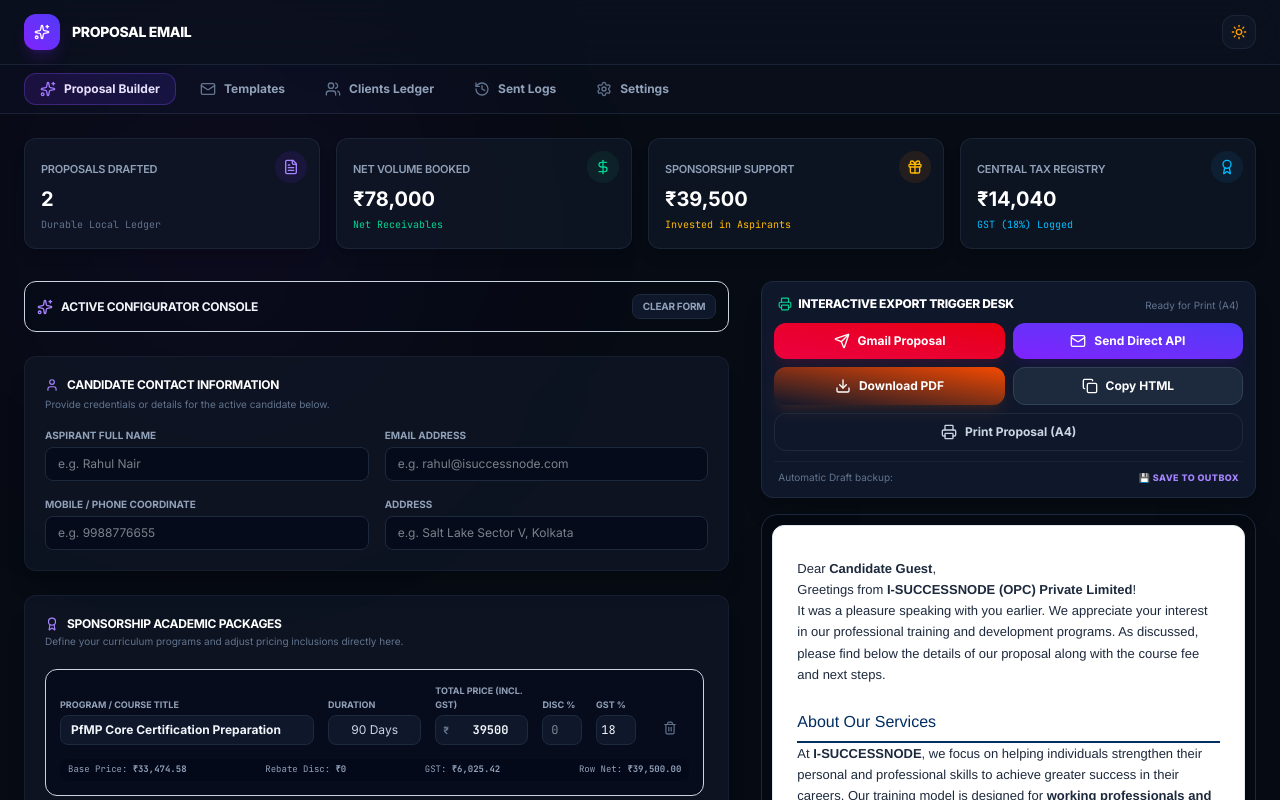
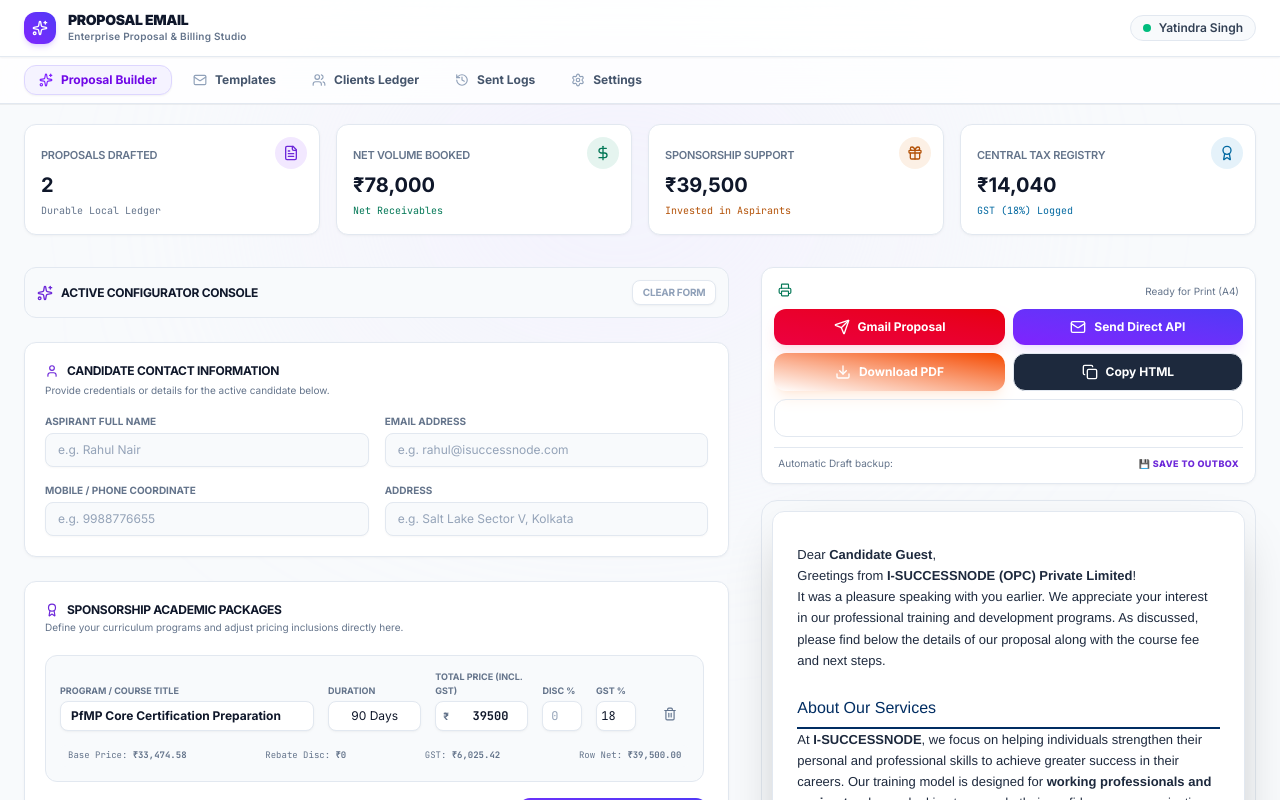
Before and after one commit to kabirhaldar4444-a11y/FINAL-PROPOSAL-EMAIL-, a React (Vite) app: page / in a window 1280 px wide. Shown: the top 800 px of the page. Built offline with nearby package versions, Linux system fonts and the light colour scheme.

Commit message:
feat: switch to premium white theme and remove admission form link from proposal

```diff
--- a/server.ts
+++ b/server.ts
@@ -262,7 +262,6 @@
 <h3 style="margin-top: 28px; color: #002d62; border-bottom: 2px solid #002d62; padding-bottom: 6px; font-size: 16px;">Next Steps</h3>
 <ol style="padding-left: 20px; font-size: 13px; line-height: 1.8; margin-top: 10px;">
   <li style="margin-bottom: 4px;">Review this proposal and confirm your enrollment.</li>
-  <li style="margin-bottom: 4px;">Fill out this admission form: <a href="https://www.isuccessnode.in/admission" style="color: #4f46e5; text-decoration: underline; font-weight: 500;">https://www.isuccessnode.in/admission</a></li>
   <li style="margin-bottom: 4px;">Proceed with payment using your preferred payment method.</li>
   <li style="margin-bottom: 4px;">Receive your onboarding details and personalized session schedule within 24 working hours of payment confirmation.</li>
 </ol>
--- a/src/App.tsx
+++ b/src/App.tsx
@@ -1,13 +1,8 @@
-/**
- * @license
- * SPDX-License-Identifier: Apache-2.0
- */
-
 import { useState, useEffect } from 'react';
 import { motion, AnimatePresence } from 'motion/react';
 import {
-  LogOut, Shield, User as UserIcon, Sparkles, CheckCircle2, AlertCircle, X, HelpCircle, Sun, Moon,
-  Layout, Users, History, Settings, Mail
+  Sparkles, CheckCircle2, AlertCircle, X,
+  Users, History, Settings, Mail
 } from 'lucide-react';
 import { User, UserRole } from './types';
 import UnifiedMailer from './components/UnifiedMailer';
@@ -32,8 +27,6 @@
     role: UserRole.ADMIN,
     createdAt: new Date().toISOString()
   });
-  const [token, setToken] = useState<string | null>('mock_token_admin');
-  const [bootstrapping, setBootstrapping] = useState(false);
 
   // Tab State
   const [activeTab, setActiveTab] = useState<'proposal' | 'templates' | 'customers' | 'logs' | 'settings'>('proposal');
@@ -62,12 +55,6 @@
     { id: 'settings', label: 'Settings', icon: Settings },
   ];
 
-  // Theme status
-  const [theme, setTheme] = useState<'dark' | 'light'>(() => {
-    const saved = localStorage.getItem('invoice_theme');
-    return (saved === 'light' || saved === 'dark') ? saved : 'dark';
-  });
-
   // Toast notifications hub state
   const [toasts, setToasts] = useState<Toast[]>([]);
 
@@ -86,57 +73,39 @@
     setToasts(prev => prev.filter(t => t.id !== id));
   };
 
-  const toggleTheme = () => {
-    const newTheme = theme === 'dark' ? 'light' : 'dark';
-    setTheme(newTheme);
-    localStorage.setItem('invoice_theme', newTheme);
-    notify(`Switched to ${newTheme === 'dark' ? 'Dark' : 'Light'} Mode`, 'success');
-  };
-
   const handleLogout = () => {
     notify('Sign Out is disabled on this build.', 'error');
   };
 
-  // Login flow bypassed since authentication is disabled
+  return (
+    <div className="min-h-screen bg-[#f8fafc] text-slate-900 relative overflow-x-hidden font-sans antialiased">
 
-  return (
-    <div className={`min-h-screen bg-app-bg text-app-text relative overflow-x-hidden font-sans transition-all duration-300 ${theme === 'light' ? 'light-theme' : 'dark-theme'}`}>
-
-      {/* Background radial glowing gradients */}
-      <div className="absolute top-0 left-0 w-[450px] h-[450px] rounded-full bg-violet-600/5 blur-[120px] pointer-events-none" />
-      <div className="absolute bottom-0 right-0 w-[550px] h-[550px] rounded-full bg-indigo-600/5 blur-[140px] pointer-events-none" />
+      {/* Background subtle glowing radial ambient lights */}
+      <div className="absolute top-0 left-1/4 w-[600px] h-[400px] rounded-full bg-violet-100/40 blur-[130px] pointer-events-none" />
+      <div className="absolute bottom-10 right-1/4 w-[600px] h-[450px] rounded-full bg-indigo-100/40 blur-[140px] pointer-events-none" />
 
       {/* COMPACT MAIN HEADER LAYER */}
-      <header className="sticky top-0 z-40 bg-app-header-bg/85 backdrop-blur-xl border-b border-card-border px-4 lg:px-6 py-3.5 flex items-center justify-between no-print transition-all duration-300">
+      <header className="sticky top-0 z-40 bg-white/90 backdrop-blur-xl border-b border-slate-200/90 px-4 lg:px-6 py-3 flex items-center justify-between no-print shadow-xs transition-all duration-200">
         <div className="flex items-center gap-3">
-          <div className="w-9 h-9 rounded-xl bg-gradient-to-tr from-violet-600 to-indigo-600 flex items-center justify-center shadow-lg shadow-violet-600/20">
-            <Sparkles className="w-4 h-4 text-white animate-pulse" />
+          <div className="w-8 h-8 rounded-xl bg-gradient-to-tr from-violet-600 to-indigo-600 flex items-center justify-center shadow-md shadow-violet-500/20">
+            <Sparkles className="w-4 h-4 text-white" />
           </div>
           <div>
-            <h1 className="text-sm font-black tracking-tight text-title-color leading-none uppercase">Proposal Email</h1>
+            <h1 className="text-sm font-black tracking-tight text-slate-900 leading-none uppercase">Proposal Email</h1>
+            <p className="text-[10px] text-slate-500 font-semibold tracking-wide mt-0.5">Enterprise Proposal & Billing Studio</p>
           </div>
         </div>
 
-        <div className="flex items-center gap-3">
-
-          <button
-            onClick={toggleTheme}
-            className="p-2 bg-card-bg hover:bg-hover-bg border border-card-border text-title-color rounded-xl flex items-center justify-center cursor-pointer transition-colors"
-            title={theme === 'dark' ? 'Switch to Light Mode' : 'Switch to Dark Mode'}
-          >
-            {theme === 'dark' ? (
-              <Sun className="w-4 h-4 text-amber-500" />
-            ) : (
-              <Moon className="w-4 h-4 text-violet-600" />
-            )}
-          </button>
-
-          {/* Sign Out disabled */}
+        <div className="flex items-center gap-2.5">
+          <div className="hidden sm:flex items-center gap-2 px-3 py-1 bg-slate-50 border border-slate-200 rounded-full text-xs font-semibold text-slate-700">
+            <span className="w-2 h-2 rounded-full bg-emerald-500 animate-pulse" />
+            <span>{user?.name || 'Administrator'}</span>
+          </div>
         </div>
       </header>
 
       {/* NAVIGATION TABS BAR */}
-      <div className="bg-app-header-bg/60 border-b border-card-border px-4 lg:px-6 py-2 no-print flex items-center justify-start overflow-x-auto gap-2 scrollbar-none">
+      <div className="bg-white/80 backdrop-blur-md border-b border-slate-200 px-4 lg:px-6 py-2 no-print flex items-center justify-start overflow-x-auto gap-1.5 scrollbar-none shadow-2xs">
         {tabs.map((tab) => {
           const Icon = tab.icon;
           const isActive = activeTab === tab.id;
@@ -144,20 +113,13 @@
             <button
               key={tab.id}
               onClick={() => setActiveTab(tab.id as any)}
-              className={`relative px-4 py-2 rounded-xl text-xs font-bold flex items-center gap-2 cursor-pointer transition-all ${
+              className={`relative px-3.5 py-1.5 rounded-xl text-xs font-bold flex items-center gap-2 cursor-pointer transition-all duration-150 ${
                 isActive
-                  ? 'text-white'
-                  : 'text-slate-400 hover:text-slate-200'
+                  ? 'text-violet-700 bg-violet-50 border border-violet-200 shadow-xs'
+                  : 'text-slate-600 hover:text-slate-900 hover:bg-slate-100/70 border border-transparent'
               }`}
             >
-              {isActive && (
-                <motion.div
-                  layoutId="activeTabIndicator"
-                  className="absolute inset-0 bg-gradient-to-r from-violet-600/15 to-indigo-600/15 border border-violet-500/30 rounded-xl"
-                  transition={{ type: 'spring', stiffness: 380, damping: 30 }}
-                />
-              )}
-              <Icon className={`w-4 h-4 ${isActive ? 'text-violet-400' : 'text-slate-500'}`} />
+              <Icon className={`w-3.5 h-3.5 ${isActive ? 'text-violet-600' : 'text-slate-400'}`} />
               <span>{tab.label}</span>
             </button>
           );
@@ -165,18 +127,18 @@
       </div>
 
       {/* COCKPIT CORE MAIN WORKSPACE */}
-      <main className="w-full max-w-full px-4 lg:px-6 py-6 pb-16 relative z-10 transition-all duration-300">
+      <main className="w-full max-w-full px-4 lg:px-6 py-5 pb-16 relative z-10">
         <AnimatePresence mode="wait">
           <motion.div
             key={activeTab}
-            initial={{ opacity: 0, y: 10 }}
+            initial={{ opacity: 0, y: 6 }}
             animate={{ opacity: 1, y: 0 }}
-            exit={{ opacity: 0, y: -10 }}
-            transition={{ duration: 0.15 }}
+            exit={{ opacity: 0, y: -6 }}
+            transition={{ duration: 0.12 }}
           >
             {activeTab === 'proposal' && (
               <UnifiedMailer
-                theme={theme}
+                theme="light"
                 onNotify={notify}
                 user={user}
                 onLogout={handleLogout}
@@ -221,15 +183,22 @@
               initial={{ opacity: 0, scale: 0.95, y: -10 }}
               animate={{ opacity: 1, scale: 1, y: 0 }}
               exit={{ opacity: 0, scale: 0.95, y: -10 }}
-              className={`p-4 rounded-xl border pointer-events-auto flex items-start gap-3 shadow-2xl backdrop-blur-md ${
+              className={`p-3.5 rounded-xl border pointer-events-auto flex items-start gap-3 shadow-xl backdrop-blur-md ${
                 t.type === 'success'
-                  ? 'bg-emerald-500/10 border-emerald-550/25 text-emerald-400 animate-none'
-                  : 'bg-rose-500/10 border-rose-550/25 text-rose-400 animate-none'
+                  ? 'bg-emerald-50/95 border-emerald-200 text-emerald-900'
+                  : 'bg-rose-50/95 border-rose-200 text-rose-900'
               }`}
             >
-              {t.type === 'success' ? <CheckCircle2 className="w-5 h-5 flex-shrink-0 mt-0.5 text-emerald-400" /> : <AlertCircle className="w-5 h-5 flex-shrink-0 mt-0.5 text-rose-400" />}
-              <p className="text-xs font-semibold select-none pr-4 leading-relaxed text-slate-100">{t.message}</p>
-              <button onClick={() => handleRemoveToast(t.id)} className="text-slate-500 hover:text-white text-xs block cursor-pointer select-none">
+              {t.type === 'success' ? (
+                <CheckCircle2 className="w-4 h-4 flex-shrink-0 mt-0.5 text-emerald-600" />
+              ) : (
+                <AlertCircle className="w-4 h-4 flex-shrink-0 mt-0.5 text-rose-600" />
+              )}
+              <p className="text-xs font-semibold select-none pr-3 leading-relaxed text-slate-800">{t.message}</p>
+              <button
+                onClick={() => handleRemoveToast(t.id)}
+                className="text-slate-400 hover:text-slate-700 text-xs block cursor-pointer select-none ml-auto"
+              >
                 <X className="w-3.5 h-3.5" />
               </button>
             </motion.div>
--- a/src/index.css
+++ b/src/index.css
@@ -1,30 +1,10 @@
-@import url('https://fonts.googleapis.com/css2?family=Inter:wght@300;400;500;600;700;800&family=JetBrains+Mono:wght@400;500;700&display=swap');
+@import url('https://fonts.googleapis.com/css2?family=Inter:wght@300;400;500;600;700;800;900&family=JetBrains+Mono:wght@400;500;600;700&display=swap');
 @import "tailwindcss";
 
 :root {
-  --app-bg: #070b13;
-  --app-text: #cbd5e1;
-  --app-header-bg: rgba(13, 19, 34, 0.85);
-  --card-bg: rgba(17, 24, 39, 0.75);
-  --card-border: rgba(30, 41, 59, 0.8);
-  --input-bg: rgba(2, 6, 23, 0.6);
-  --input-border: rgba(30, 41, 59, 0.8);
-  --input-text: #f8fafc;
-  --title-color: #ffffff;
-  --muted-text: #94a3b8;
-  --panel-bg: rgba(2, 6, 23, 0.2);
-  --panel-border: rgba(30, 41, 59, 0.8);
-  --hover-bg: rgba(30, 41, 59, 0.4);
-  --modal-bg: #111827;
-  --border-subtle: rgba(30, 41, 59, 0.5);
-  --text-active: #ffffff;
-  --bg-active: rgba(99, 102, 241, 0.1);
-}
-
-.light-theme {
   --app-bg: #f8fafc;
-  --app-text: #1e293b;
-  --app-header-bg: rgba(255, 255, 255, 0.9);
+  --app-text: #0f172a;
+  --app-header-bg: rgba(255, 255, 255, 0.95);
   --card-bg: #ffffff;
   --card-border: #e2e8f0;
   --input-bg: #ffffff;
@@ -37,36 +17,47 @@
   --hover-bg: #f1f5f9;
   --modal-bg: #ffffff;
   --border-subtle: #e2e8f0;
-  --text-active: #0f172a;
+  --text-active: #4f46e5;
   --bg-active: rgba(99, 102, 241, 0.08);
+}
 
-  /* Deep nested utility class overrides for perfect backwards compatibility */
-  p, span, h1, h2, h3, h4, h5, h6, div, label, dt, dd, th, td, select, input, textarea, button, a {
+body {
+  background-color: var(--app-bg);
+  color: var(--app-text);
+  font-family: var(--font-sans);
+  -webkit-font-smoothing: antialiased;
+  -moz-osx-font-smoothing: grayscale;
+}
+
+/* Base typography & elements for pristine light theme */
+p, span, h1, h2, h3, h4, h5, h6, div, label, dt, dd, th, td, select, input, textarea, a {
   &.text-white, &.text-slate-100, &.text-slate-50 {
-      color: #0f172a !important;
+    color: #0f172a;
   }
   &.text-slate-200 {
-      color: #1e293b !important;
+    color: #1e293b;
   }
   &.text-slate-300 {
-      color: #334155 !important;
+    color: #334155;
   }
   &.text-slate-400 {
-      color: #475569 !important;
+    color: #64748b;
   }
   &.text-slate-500 {
-      color: #64748b !important;
+    color: #64748b;
   }
   &.text-slate-600 {
-      color: #475569 !important;
+    color: #475569;
   }
   &.text-slate-700 {
-      color: #334155 !important;
+    color: #334155;
   }
 }
 
-  /* Keep text white on dark background components in light theme */
-  .bg-violet-600, .bg-violet-600\/90, .bg-indigo-600, .bg-gradient-to-r, .bg-gradient-to-tr, .bg-violet-750, .bg-violet-800, .bg-slate-950, .bg-emerald-600, .bg-rose-600 {
+/* Keep text white on colored buttons, gradient headers, and badges */
+.bg-violet-600, .bg-violet-600\/90, .bg-indigo-600, .bg-indigo-700, .bg-violet-700,
+.bg-gradient-to-r, .bg-gradient-to-tr, .bg-violet-750, .bg-violet-800,
+.bg-emerald-600, .bg-rose-600, .bg-amber-600, .bg-blue-600, .bg-slate-900:has(button) {
   p, span, h1, h2, h3, h4, h5, h6, div, label, button, a, svg {
     &.text-white, &.text-slate-100, &.text-slate-50, &.text-slate-200, &.text-slate-300 {
       color: #ffffff !important;
@@ -74,65 +65,93 @@
   }
 }
 
-  /* Create Template button custom high-contrast style for light-theme */
-  button.bg-violet-600\/30 {
-    background-color: #f3e8ff !important;
-    color: #7e22ce !important;
-    border-color: #c084fc !important;
+/* Specific solid primary action buttons keep pure white text */
+button[class*="bg-violet-600"],
+button[class*="bg-indigo-600"],
+button[class*="bg-emerald-600"],
+button[class*="bg-rose-600"],
+button[class*="from-violet-600"],
+button[class*="from-indigo-600"],
+a[class*="bg-violet-600"],
+a[class*="bg-indigo-600"] {
+  color: #ffffff !important;
+  * {
+    color: #ffffff !important;
   }
-  button.bg-violet-600\/30:hover {
-    background-color: #7e22ce !important;
-    color: #ffffff !important;
-    border-color: #7e22ce !important;
 }
 
-  /* Structural Panel backgrounds */
-  .bg-\[\#111827\]\/75, .bg-\[\#111827\]\/70, .bg-\[\#111827\], .bg-slate-900, .bg-slate-900\/40, .bg-slate-900\/60, .bg-slate-900\/75 {
-    background-color: #ffffff !important;
-    border-color: #cbd5e1 !important;
+/* High-contrast action button accents */
+button.bg-violet-600\/30, button.bg-violet-600\/20 {
+  background-color: #f5f3ff !important;
+  color: #6d28d9 !important;
+  border-color: #ddd6fe !important;
+}
+button.bg-violet-600\/30:hover, button.bg-violet-600\/20:hover {
+  background-color: #6d28d9 !important;
+  color: #ffffff !important;
+  border-color: #6d28d9 !important;
 }
 
-  .bg-slate-950\/20, .bg-slate-950\/30, .bg-slate-950\/40, .bg-slate-950\/45, .bg-slate-950\/60 {
-    background-color: #f1f5f9 !important;
-    border-color: #cbd5e1 !important;
+/* Structural Card & Panel backgrounds */
+.bg-\[\#111827\]\/75, .bg-\[\#111827\]\/70, .bg-\[\#111827\],
+.bg-slate-900, .bg-slate-900\/40, .bg-slate-900\/60, .bg-slate-900\/75, .bg-slate-900\/30, .bg-slate-900\/50, .bg-slate-900\/20 {
+  background-color: #ffffff !important;
+  border-color: #e2e8f0 !important;
+  box-shadow: 0 1px 3px 0 rgba(0, 0, 0, 0.04), 0 1px 2px -1px rgba(0, 0, 0, 0.04);
+}
+
+.bg-slate-950\/20, .bg-slate-950\/30, .bg-slate-950\/40, .bg-slate-950\/45, .bg-slate-950\/60, .bg-slate-950 {
+  background-color: #f8fafc !important;
+  border-color: #e2e8f0 !important;
 }
 
 /* Border color transformations */
-  .border-slate-800, .border-slate-800\/30, .border-slate-800\/60, .border-slate-800\/80, .border-slate-850, .border-slate-850\/60, .border-slate-850\/80 {
+.border-slate-800, .border-slate-800\/30, .border-slate-800\/60, .border-slate-800\/80,
+.border-slate-850, .border-slate-850\/50, .border-slate-850\/60, .border-slate-850\/80, .border-slate-700 {
   border-color: #e2e8f0 !important;
 }
 
-  /* Form entry components */
+/* Form entry inputs, selects, and textareas */
 input, select, textarea {
   background-color: #ffffff !important;
   border-color: #cbd5e1 !important;
   color: #0f172a !important;
+  box-shadow: 0 1px 2px 0 rgba(0, 0, 0, 0.03);
 }
 input:focus, select:focus, textarea:focus {
   border-color: #6366f1 !important;
   outline: none !important;
-    --tw-ring-color: rgba(99, 102, 241, 0.2);
+  box-shadow: 0 0 0 3px rgba(99, 102, 241, 0.15) !important;
 }
 input::placeholder, textarea::placeholder {
   color: #94a3b8 !important;
 }
 
-  /* Badge colors */
-  .bg-violet-500\/10 {
-    background-color: rgba(139, 92, 246, 0.1) !important;
-    color: #5b21b6 !important;
+/* Badges & Status Pill Indicators */
+.bg-violet-500\/10, .bg-violet-500\/15 {
+  background-color: #f5f3ff !important;
+  color: #6d28d9 !important;
+  border-color: #ddd6fe !important;
 }
-  .bg-emerald-500\/10 {
-    background-color: rgba(16, 185, 129, 0.1) !important;
-    color: #065f46 !important;
+.bg-emerald-500\/10, .bg-emerald-500\/15 {
+  background-color: #ecfdf5 !important;
+  color: #047857 !important;
+  border-color: #a7f3d0 !important;
 }
-  .bg-rose-550\/10, .bg-rose-500\/10 {
-    background-color: rgba(244, 63, 94, 0.1) !important;
-    color: #9f1239 !important;
+.bg-rose-550\/10, .bg-rose-500\/10, .bg-rose-500\/15 {
+  background-color: #fff1f2 !important;
+  color: #be123c !important;
+  border-color: #fecdd3 !important;
 }
-  .bg-amber-500\/10 {
-    background-color: rgba(245, 158, 11, 0.1) !important;
-    color: #92400e !important;
+.bg-amber-500\/10, .bg-amber-500\/15 {
+  background-color: #fffbeb !important;
+  color: #b45309 !important;
+  border-color: #fde68a !important;
+}
+.bg-sky-500\/10, .bg-sky-500\/15 {
+  background-color: #f0f9ff !important;
+  color: #0369a1 !important;
+  border-color: #bae6fd !important;
 }
 
 /* Text Highlights */
@@ -143,7 +162,6 @@
   color: #047857 !important;
 }
 .text-rose-400 {
-    color: #c084fc;
   color: #be123c !important;
 }
 .text-amber-400 {
@@ -152,26 +170,44 @@
 .text-sky-400 {
   color: #0369a1 !important;
 }
+.text-indigo-400 {
+  color: #4338ca !important;
+}
 
-  /* Specific interactive list hover classes */
-  li.hover\:bg-slate-850\/40:hover, div.hover\:bg-slate-850\/40:hover {
+/* Hover & Interactive list effects */
+li.hover\:bg-slate-850\/40:hover, div.hover\:bg-slate-850\/40:hover,
+.hover\:bg-slate-850:hover, .hover\:bg-slate-800:hover, .hover\:bg-slate-900:hover {
   background-color: #f1f5f9 !important;
 }
 
-  .hover\:bg-slate-850:hover, .hover\:bg-slate-800:hover {
-    background-color: #e2e8f0 !important;
+/* Chips / Draggable Tokens */
+.cursor-grab {
+  background-color: #f8fafc !important;
+  border-color: #cbd5e1 !important;
+  color: #4338ca !important;
+  font-weight: 600;
+}
+.cursor-grab:hover {
+  background-color: #ede9fe !important;
+  border-color: #c4b5fd !important;
+  color: #5b21b6 !important;
 }
 
-  /* Quick-click Program Course Presets panel styling fix */
+/* Course Presets & Row items */
 .COURSE_PRESET_ITEM {
   background-color: #ffffff !important;
   border-color: #cbd5e1 !important;
   color: #0f172a !important;
 }
 .COURSE_PRESET_ITEM:hover {
-    background-color: #f1f5f9 !important;
-    border-color: #94a3b8 !important;
+  background-color: #f8fafc !important;
+  border-color: #6366f1 !important;
 }
+
+/* Clean backdrop blur and subtle box shadows for cards */
+.backdrop-blur-xl, .backdrop-blur-md {
+  backdrop-filter: blur(16px);
+  -webkit-backdrop-filter: blur(16px);
 }
 
 @theme {
@@ -203,15 +239,15 @@
 }
 
 ::-webkit-scrollbar-track {
-  background: rgba(15, 23, 42, 0.4);
+  background: #f1f5f9;
   border-radius: 9px;
 }
 
 ::-webkit-scrollbar-thumb {
-  background: rgba(124, 58, 237, 0.2);
+  background: #cbd5e1;
   border-radius: 9px;
 }
 
 ::-webkit-scrollbar-thumb:hover {
-  background: rgba(124, 58, 237, 0.4);
+  background: #94a3b8;
 }
```
Also changed, not shown: src/db/db.json (+1 -1 lines), src/lib/api.ts (+12 -1 lines). Lines whose indentation alone changed are shown as unchanged.
